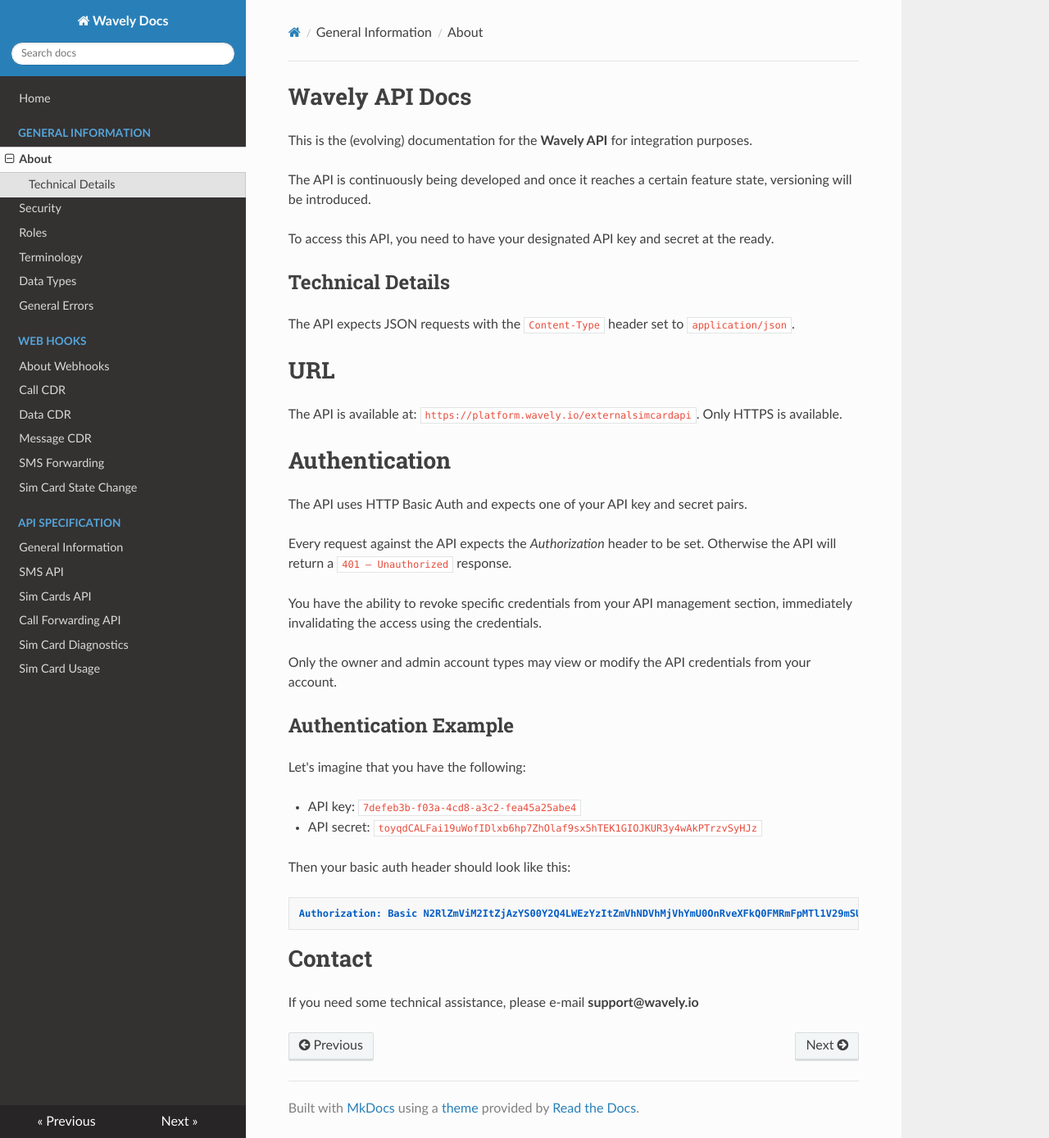
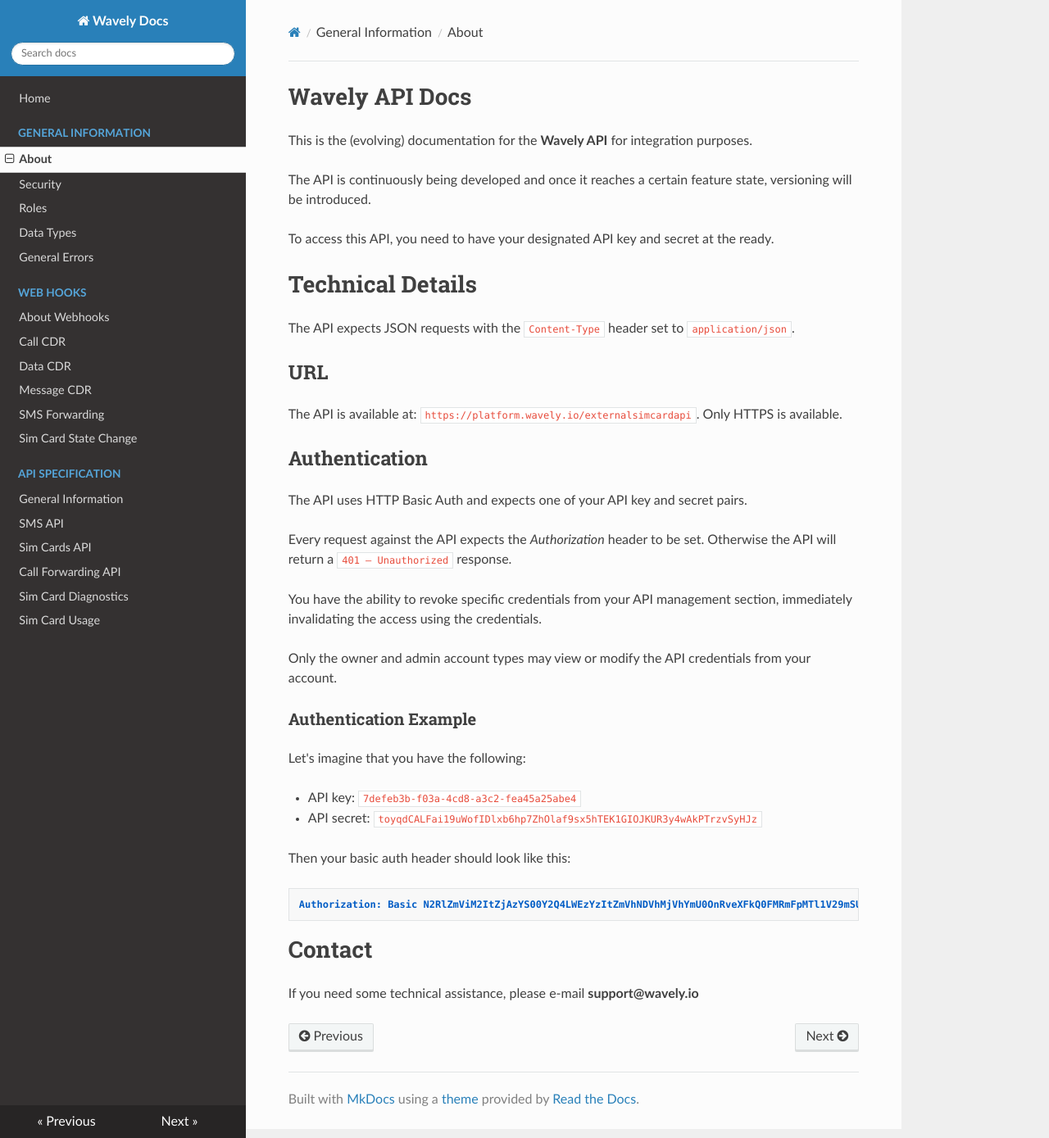
Before and after one commit to Wavelyio/wavely-docs, an MkDocs documentation site: the page built from docs/general-information/wavely-api-docs.md, in a window 1280 px wide and 1389 px high. Shown: the whole window at 82% size. Built offline with MkDocs 1.6.1, drawn with Linux system fonts in a browser that asks for light colours; nearby versions of some CDN libraries; old or Windows-style settings are respelled for this version of MkDocs.

Commit message:
Fix some headings, delete irrelevant page

```diff
--- a/docs/general-information/wavely-api-docs.md
+++ b/docs/general-information/wavely-api-docs.md
@@ -5,15 +5,15 @@
 
 To access this API, you need to have your designated API key and secret at the ready.
 
-## Technical Details
+# Technical Details
 
 The API expects JSON requests with the `Content-Type` header set to `application/json`.
 
-# URL
+## URL
 
 The API is available at: `https://platform.wavely.io/externalsimcardapi`. Only HTTPS is available.
 
-# Authentication
+## Authentication
 
 The API uses HTTP Basic Auth and expects one of your API key and secret pairs.
 
@@ -23,7 +23,7 @@
 
 Only the owner and admin account types may view or modify the API credentials from your account.
 
-## Authentication Example
+### Authentication Example
 
 Let's imagine that you have the following:
 
--- a/mkdocs.yml
+++ b/mkdocs.yml
@@ -15,7 +15,6 @@
       - About: 'general-information/wavely-api-docs.md'
       - Security: 'general-information/security.md'
       - Roles: 'general-information/roles.md'
-      - Terminology: 'general-information/terminology.md'
       - Data Types: 'general-information/data-types.md'
       - General Errors: 'general-information/general-errors.md'
   - Web hooks:
```
Also changed, not shown: docs/general-information/data-types.md (+2 -2 lines), docs/general-information/terminology.md (deleted, +0 -5 lines).
